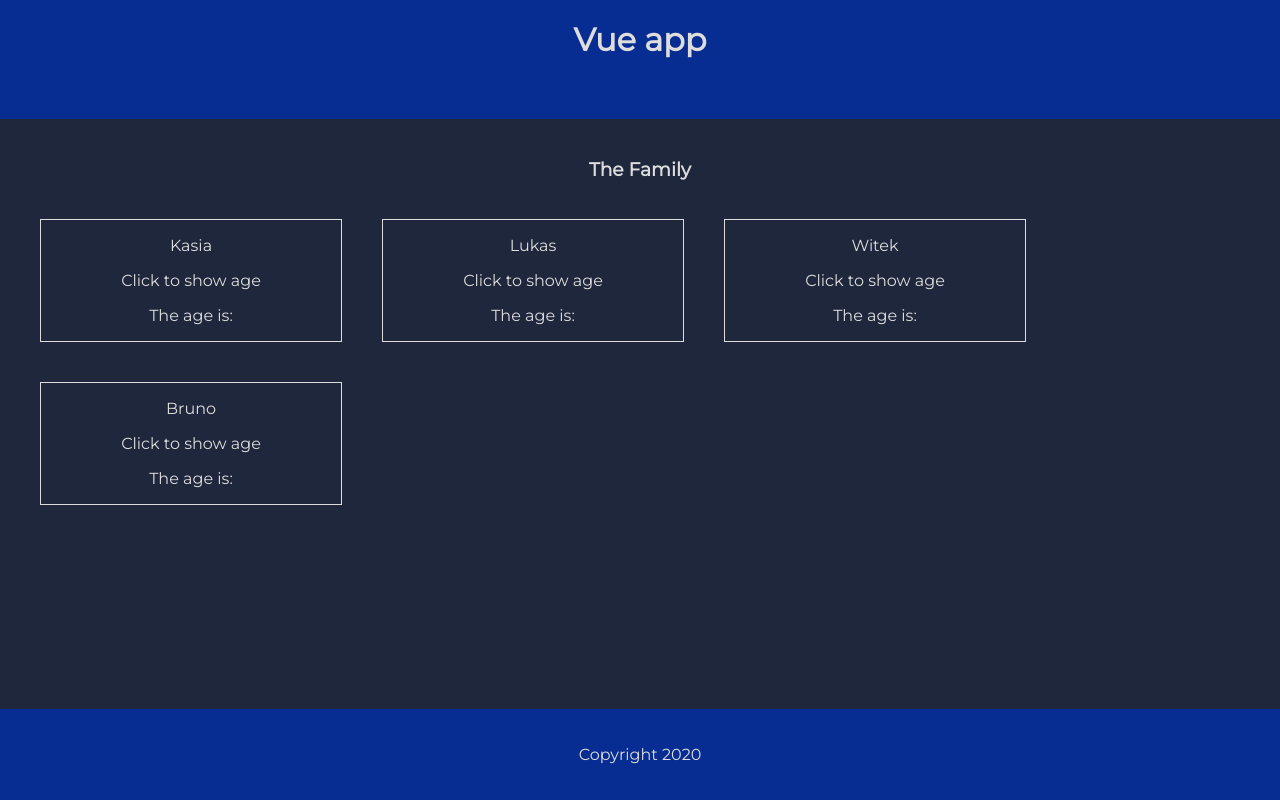
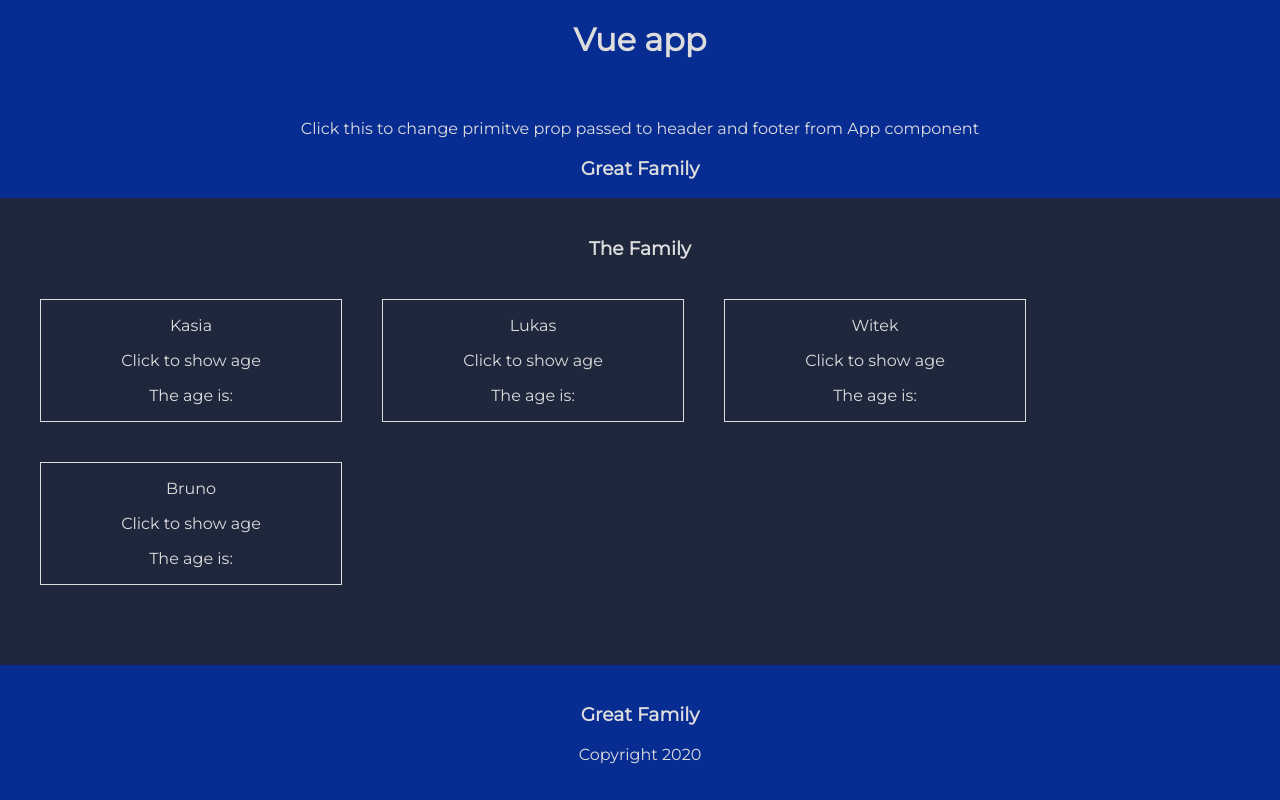
Before and after one commit to Lucascoorek/first-vue, a Vue app: page / in a window 1280 px wide. Built offline with nearby package versions, Linux system fonts and the light colour scheme.

Commit message:
cutom event for child parent flow

```diff
--- a/src/App.vue
+++ b/src/App.vue
@@ -1,8 +1,8 @@
 <template>
   <div id="app">
-    <app-header msg="Vue app" />
+    <app-header msg="Vue app" v-bind:title="title" v-on:titleChange="dataTitleChange($event)" />
     <app-main v-bind:family="family" />
-    <app-footer msg="Copyright 2020" />
+    <app-footer msg="Copyright 2020" v-bind:title="title" />
   </div>
 </template>
 
@@ -25,8 +25,14 @@ export default {
         { name: "Lukas", age: 38, show: false },
         { name: "Witek", age: 6, show: false },
         { name: "Bruno", age: 6, show: false }
-      ]
+      ],
+      title: "Great Family"
     };
+  },
+  methods: {
+    dataTitleChange(title) {
+      this.title = title;
+    }
   }
 };
 </script>
--- a/src/components/footer.vue
+++ b/src/components/footer.vue
@@ -1,23 +1,24 @@
 <template>
   <div class="footer">
+    <h3>{{title}}</h3>
     <p>{{ msg }}</p>
   </div>
 </template>
 
 <script>
 export default {
-  name: 'Footer',
+  name: "Footer",
   props: {
-    msg: String
+    msg: String,
+    title: String
   }
-}
+};
 </script>
 
 <!-- Add "scoped" attribute to limit CSS to this component only -->
 <style scoped>
-.footer{
+.footer {
   background-color: rgb(8, 45, 146);
   padding: 20px;
 }
-
 </style>
--- a/src/components/header.vue
+++ b/src/components/header.vue
@@ -1,24 +1,36 @@
 <template>
   <div class="header">
     <h1>{{ msg }}</h1>
+    <div @click="changeTitle">
+      <p>Click this to change primitve prop passed to header and footer from App component</p>
+      <h3>{{title}}</h3>
+    </div>
   </div>
 </template>
 
 <script>
 export default {
-  name: 'Header',
+  name: "Header",
   props: {
-    msg: String
+    msg: String,
+    title: String
+  },
+  methods: {
+    changeTitle() {
+      let newTitle =
+        this.title === "Great Family" ? "Very Great Family" : "Great Family";
+      this.$emit("titleChange", newTitle);
+    }
   }
-}
+};
 </script>
 
 <!-- Add "scoped" attribute to limit CSS to this component only -->
 <style scoped>
-.header{
+.header {
   background-color: rgb(8, 45, 146);
 }
-h1{
+h1 {
   margin: 0 0 40px 0;
   padding: 20px;
 }
```
